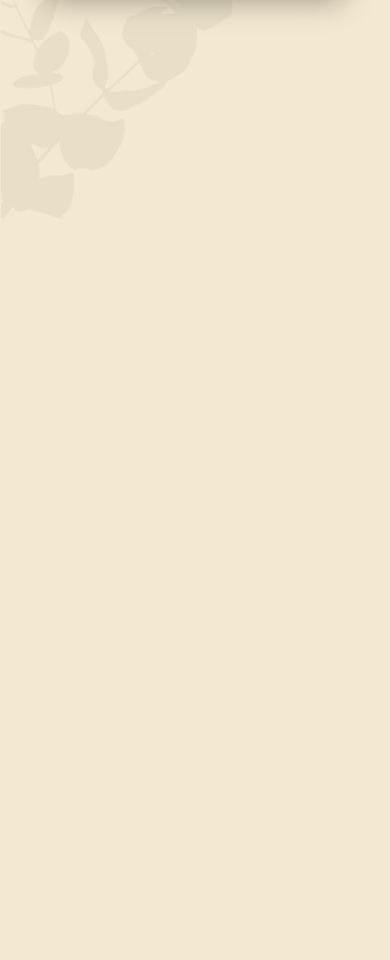
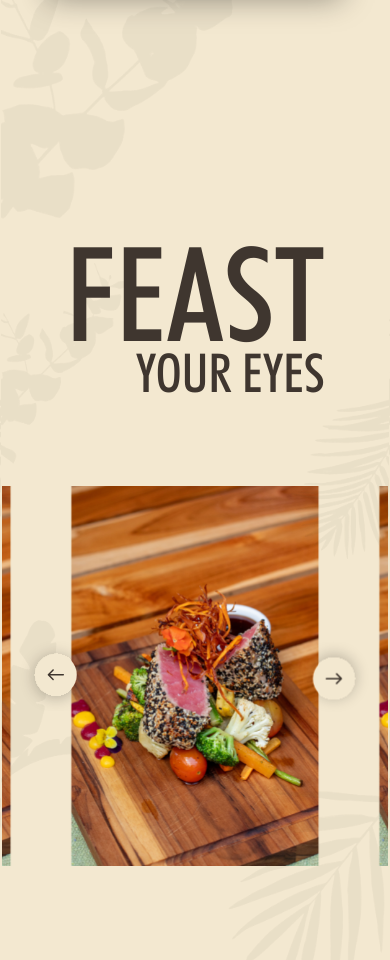
Before and after one commit to joellaprade/tabu, a plain HTML site: page index/index.html in a window 390 px wide. Shown: the part 6704-7664 px from the top of the page. Before the commit the page ends 6941 px from the top, so only its background shows below. Drawn offline with Linux system fonts and the light colour scheme.

Commit message:
slider struct responsive

```diff
--- a/global/global.css
+++ b/global/global.css
@@ -177,6 +177,12 @@ h2 {
     cursor: pointer;
 }
 
+.light-arrow {
+    width: calc(120 * var(--shrink40));
+    height: calc(120 * var(--shrink40));
+    cursor: pointer;
+}
+
 
 /* TOOLS */
 
--- a/index/index.css
+++ b/index/index.css
@@ -47,7 +47,7 @@ h1{
     text-size-adjust: none;
 }
 
-h1.bigger {
+#hero h1.bigger {
     top: calc(-110 * var(--shrink40));
 }
 
@@ -372,6 +372,88 @@ h1.bigger {
 
 
 
+#carusel {
+    position: relative;
+    display: flex;
+    flex-direction: column;
+    align-items: center;
+
+    width: 100%;
+    border: 1px solid rgba(0, 0, 0, 0);
+    box-sizing: border-box;
+
+    background-size: cover;
+    background-image: url("../assets/background-2.png");
+}
+
+#carusel .title {
+    display: flex;
+    flex-direction: column;
+    align-items: end;
+    margin-bottom: calc(150 * var(--shrink40));
+}
+
+#carusel .title h1 {
+    color: var(--secondary);
+}
+
+#carusel .container {
+    display: flex;
+
+    margin-bottom: calc(300 * var(--shrink40));
+    width: 100%;
+    position: relative;
+}
+
+#carusel .container .light-arrow:nth-child(1) {
+    position: absolute;
+    bottom: 50%;
+    translate: 0 50%;
+    left: 5%;
+}
+
+#carusel .container .light-arrow:nth-child(3) {
+    position: absolute;
+    bottom: 50%;
+    translate: 0 50%;
+    right: 5%;
+}
+
+#carusel .container .slider {
+    display: flex;
+    justify-content: center;
+    position: relative;
+
+    width: 100%;
+    height: 45vh;
+
+    overflow-x: scroll;
+
+    border: 1px solid rgba(0, 0, 0, 0);
+}
+
+#carusel .container .slider::-webkit-scrollbar {
+    display: none;
+  }
+
+  /* Hide scrollbar for IE, Edge and Firefox */
+  #carusel .container .slider {
+    -ms-overflow-style: none;  /* IE and Edge */
+    scrollbar-width: none;  /* Firefox */
+  }
+
+#carusel .container .slider img {
+    height: 100%;
+    margin: 0px calc(50 * var(--shrink40));
+
+    z-index: -1;
+}
+
+
+
+
+
+
 
 /* RESPONSIVE CODE */
 
--- a/index/index.html
+++ b/index/index.html
@@ -107,7 +107,39 @@
             </div>
         </div>
     </section>
-
+    <section id="carusel">
+        <div class="title">
+            <h1 class="bigger">FEAST</h1>
+            <h1>YOUR EYES</h1>
+        </div>
+        <div class="container">
+            <svg class="light-arrow">
+                <use href="/assets/light-arrow.svg#light-arrow"></use>
+            </svg>
+            <div class="slider">
+                <img src="/assets/index/slider-img-0.png" alt="">
+                <img src="/assets/index/slider-img-0.png" alt="">
+                <img src="/assets/index/slider-img-0.png" alt="">
+                <img src="/assets/index/slider-img-0.png" alt="">
+                <img src="/assets/index/slider-img-0.png" alt="">
+                <img src="/assets/index/slider-img-0.png" alt="">
+                <img src="/assets/index/slider-img-0.png" alt="">
+            </div>
+            <svg class="light-arrow" style="rotate: 180deg;">
+                <use href="/assets/light-arrow.svg#light-arrow"></use>
+            </svg>
+        </div>
+    </section>
+    <section id="cta">
+        <h1 class="bigger">RESERVE</h1>
+        <h1>YOUR TABLE</h1>
+        <div class="line"></div>
+        <p>Or reserve the whole venue to accompany an intimate moment with the best plates in Tamarindo!</p>
+        <div class="buttons">
+            <a href="#" class="link-button">Reserve Table</a>
+            <a href="/reserve" class="link-button">Reserve Venue</a>
+        </div>
+    </section>
     <footer id="footer"></footer>
     <script src="../components/footer.js"></script>
 
```
Also changed, not shown: assets/arrow2.svg (deleted), assets/index/slider-img-0.png (added), assets/index/slider-img-1.png (added), assets/index/slider-img-2.png (added), assets/index/slider-img-3.png (added), assets/index/slider-img-4.png (added), assets/index/slider-img-5.png (added), assets/light-arrow.svg (added).
